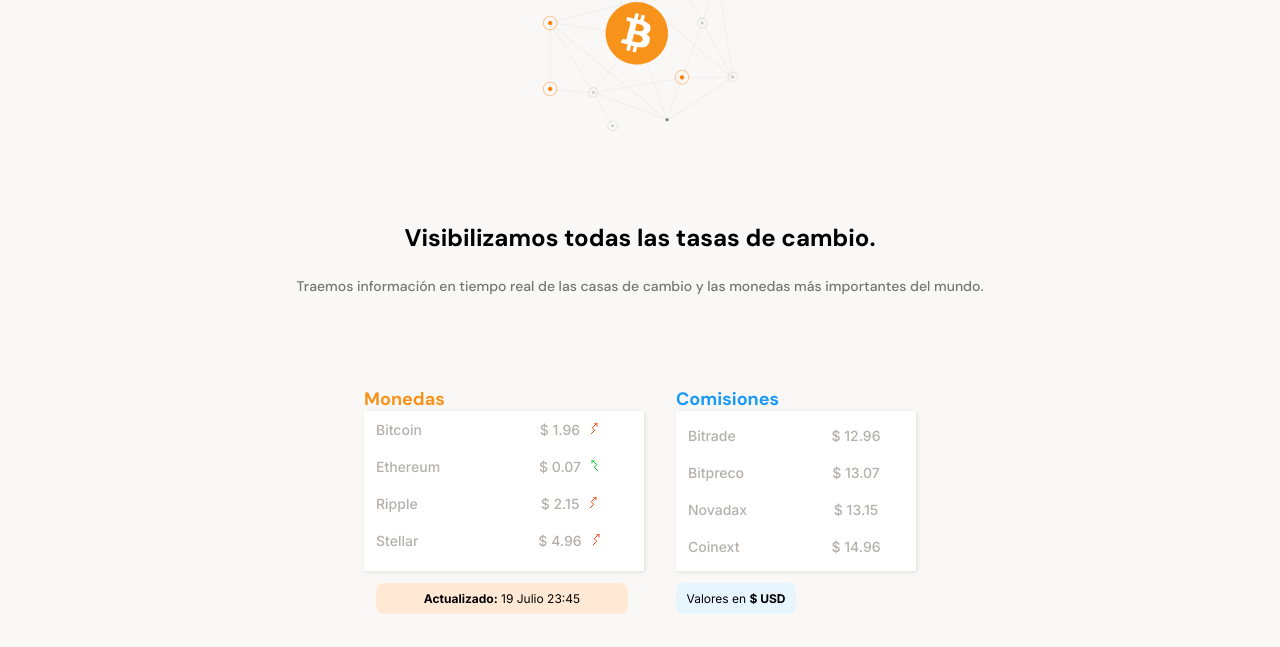
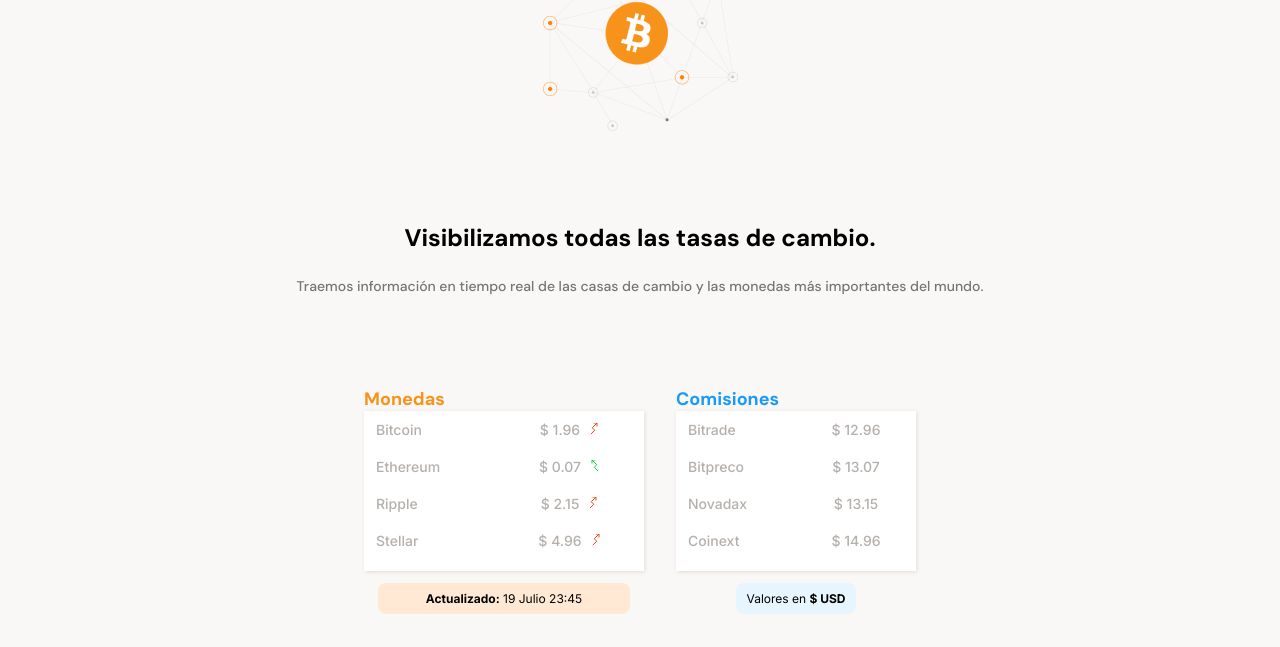
Before and after one commit to Orlando0x/BatatabitWeb, a plain HTML site: page index.html in a window 1280 px wide. Shown: the part 442-1089 px from the top of the page. Drawn offline with Linux system fonts and the light colour scheme.

Commit message:
Ultimos retoques proyecto Batatabit web

```diff
--- a/index.css
+++ b/index.css
@@ -187,7 +187,7 @@ li {
 .coins p:nth-child(3) {
 
     width: 90%;
-    margin: 12px 0 0 12px;
+    margin: 12px auto 0;
     font-family: "inter";
     font-weight: 400;
     font-size: var(--sf);
@@ -221,7 +221,7 @@ li {
 .bitcoin .coins-fees .fees .fees--list{
     display: grid;
     grid-template-columns: 1fr 1fr;
-    align-items: center;
+
     width: 240px;
     height: 160px;
     background-color: var(--just-white);
@@ -252,7 +252,7 @@ li {
 .fees p:nth-child(3) {
     text-align: right;
     width: 50%;
-    margin-top: 12px;
+    margin: 12px auto 0;
     font-family: "inter";
     font-weight: 400;
     font-size: var(--sf);
@@ -563,8 +563,6 @@ footer .copyright p {
         max-width: 800px;
         padding: 4px;
 
-
-
     }
 
 
```
